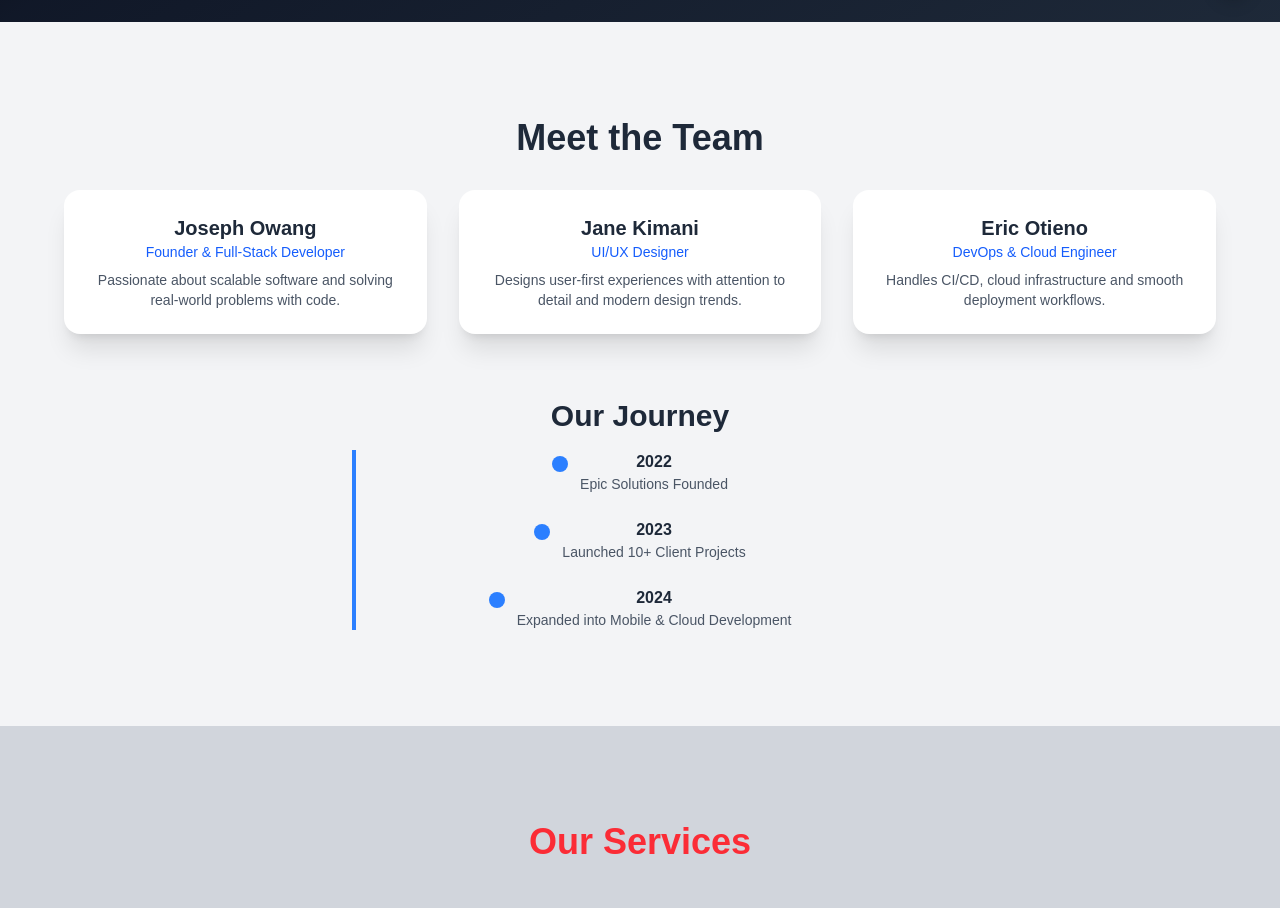
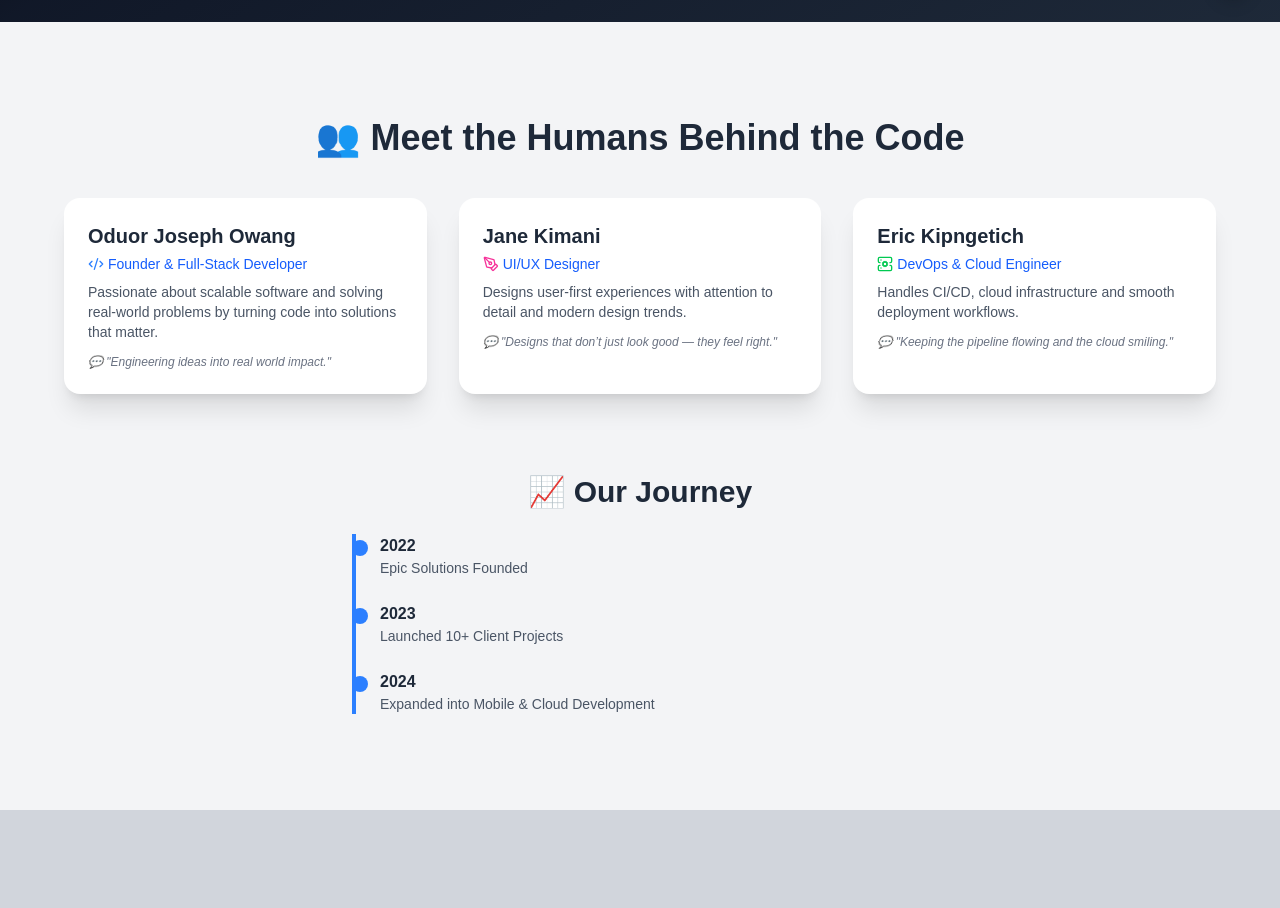
Before and after one commit to jos685/Epic-Company, a Next.js app: page / in a window 1280 px wide. Shown: the part 778-1686 px from the top of the page. Built offline with nearby package versions, Linux system fonts and the light colour scheme.

Commit message:
solved the toaster erro

```diff
--- a/src/components/About/About.tsx
+++ b/src/components/About/About.tsx
@@ -1,22 +1,29 @@
 'use client'
 
 import { motion } from 'framer-motion'
+import { Code2, PenTool, ServerCog } from 'lucide-react'
 
 const team = [
   {
-    name: 'Joseph Owang',
+    name: 'Oduor Joseph Owang',
     role: 'Founder & Full-Stack Developer',
-    desc: 'Passionate about scalable software and solving real-world problems with code.',
+    icon: <Code2 className="inline-block w-4 h-4 mr-1 text-blue-500" />,
+    desc: 'Passionate about scalable software and solving real-world problems by turning code into solutions that matter.',
+    tagline: '"Engineering ideas into real world impact."',
   },
   {
     name: 'Jane Kimani',
     role: 'UI/UX Designer',
+    icon: <PenTool className="inline-block w-4 h-4 mr-1 text-pink-500" />,
     desc: 'Designs user-first experiences with attention to detail and modern design trends.',
+    tagline: '"Designs that don’t just look good — they feel right."',
   },
   {
-    name: 'Eric Otieno',
+    name: 'Eric Kipngetich',
     role: 'DevOps & Cloud Engineer',
+    icon: <ServerCog className="inline-block w-4 h-4 mr-1 text-green-500" />,
     desc: 'Handles CI/CD, cloud infrastructure and smooth deployment workflows.',
+    tagline: '"Keeping the pipeline flowing and the cloud smiling."',
   },
 ]
 
@@ -30,31 +37,35 @@ export default function About() {
   return (
     <section id="about" className="py-24 px-6 bg-gray-100 text-gray-800">
       <div className="max-w-6xl mx-auto text-center">
-        <h2 className="text-4xl font-bold mb-8">Meet the Team</h2>
+        <h2 className="text-4xl font-bold mb-10">👥 Meet the Humans Behind the Code</h2>
 
-        <div className="grid grid-cols-1 md:grid-cols-3 gap-8 mb-16">
+        <div className="grid grid-cols-1 md:grid-cols-3 gap-8 mb-20">
           {team.map((member, index) => (
             <motion.div
               key={index}
-              className="bg-white rounded-2xl shadow-xl p-6"
+              className="bg-white rounded-2xl shadow-xl p-6 text-left hover:shadow-2xl transition duration-300"
               initial={{ opacity: 0, y: 50 }}
               whileInView={{ opacity: 1, y: 0 }}
               transition={{ delay: index * 0.2 }}
               viewport={{ once: true }}
             >
-              <h3 className="text-xl font-semibold">{member.name}</h3>
-              <p className="text-sm text-blue-600 font-medium">{member.role}</p>
-              <p className="mt-2 text-gray-600 text-sm">{member.desc}</p>
+              <h3 className="text-xl font-bold text-gray-800 mb-1">{member.name}</h3>
+              <p className="text-sm text-blue-600 font-medium mb-2 flex items-center">
+                {member.icon}
+                {member.role}
+              </p>
+              <p className="text-gray-600 text-sm mb-3">{member.desc}</p>
+              <p className="text-xs italic text-gray-500">💬 {member.tagline}</p>
             </motion.div>
           ))}
         </div>
 
-        <h3 className="text-3xl font-semibold mb-4">Our Journey</h3>
+        <h3 className="text-3xl font-semibold mb-6">📈 Our Journey</h3>
         <div className="flex flex-col items-center space-y-6 border-l-4 border-blue-500 pl-6 max-w-xl mx-auto">
           {timeline.map((item, i) => (
             <motion.div
               key={i}
-              className="relative"
+              className="relative text-left w-full"
               initial={{ x: -30, opacity: 0 }}
               whileInView={{ x: 0, opacity: 1 }}
               transition={{ delay: i * 0.2 }}
--- a/src/components/Contact/Contact.tsx
+++ b/src/components/Contact/Contact.tsx
@@ -3,7 +3,7 @@
 import { motion } from 'framer-motion';
 import emailjs from '@emailjs/browser';
 import React, { useRef, useState } from 'react';
-import toast, { Toaster } from 'react-hot-toast';
+import { toast } from 'react-hot-toast';
 
 const Contact: React.FC = () => {
   const form = useRef<HTMLFormElement>(null);
```
